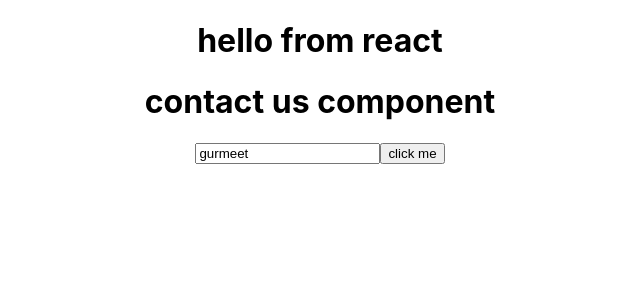
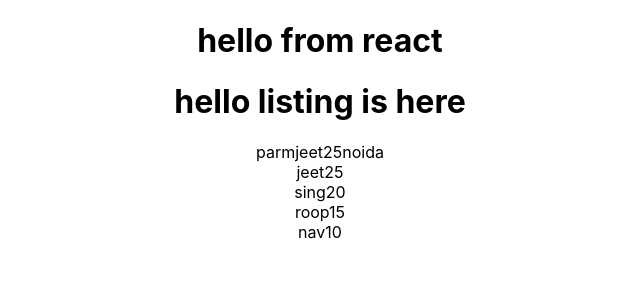
Before and after one commit to parmjeet1313/react, a React (Create React App) app: page / in a window 1280 px wide. Shown: the top 300 px of the page, without its empty margins (320-960 px from the left). Built offline with nearby package versions, Linux system fonts and the light colour scheme.

Commit message:
listing in react

```diff
--- a/src/App.js
+++ b/src/App.js
@@ -1,16 +1,18 @@
-import React, { useState } from "react";
+
 import About from "./About";
 import Contact from "./Contact";
+import Users from "./users";
 import "./App.css";
 
 function App() {
-  const [name, setName] = useState("navroop");
+
   return (
     <div className="App">
       <h1>hello from react</h1>
       {/* <About name={name} /> */}
 
-      <Contact />
+      {/* <Contact /> */}
+      <Users />
     </div>
   );
 }
--- /dev/null
+++ b/src/users.js
@@ -0,0 +1,32 @@
+import React, { useState, useEffect } from "react";
+
+
+function Users()
+{
+    // const [name, setName] = useState("navroop");
+  const user=[
+    { name: "parmjeet", age: 25, address: "noida" },
+    { name: "jeet", age: 25 },
+    { name: "sing", age: 20 },
+    { name: "roop", age: 15 },
+    { name: "nav", age: 10 },
+  ]
+  return(
+      <div>
+          <h1>hello listing is here</h1>
+    {
+    user.map((item, i) =>
+        // <div key={i}>  {item.name} , {item.age} ,{item.address} </div>
+        <div key={i}>
+          <span>{item.name}</span>
+          <span>{item.age}</span>
+          <span>{item.address}</span>
+        </div>
+      )
+    }
+        </div>
+    )
+
+
+}
+export default Users;
```
